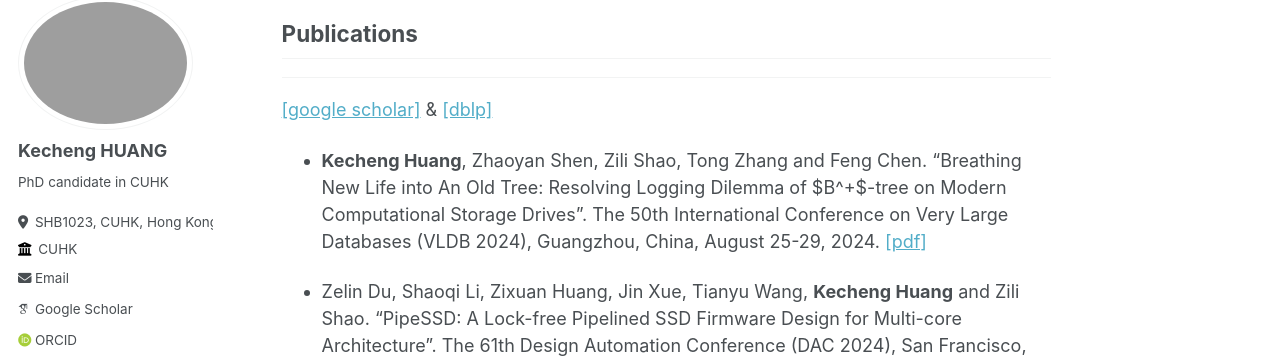
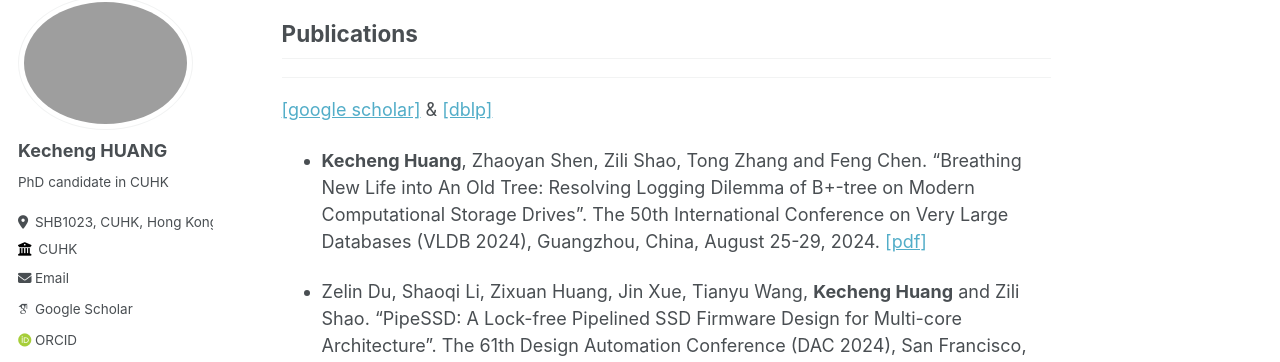
Before and after one commit to ericaloha/ericaloha.github.io, a Jekyll site: the page built from _pages/about.md, in a window 1280 px wide and 900 px high, scrolled down 697 px. Shown: the part 110-472 px from the top of the window. Built offline with Jekyll 4.4.1, drawn with Linux system fonts in a browser that asks for light colours; some web fonts are replaced.

```diff
--- a/_pages/about.md
+++ b/_pages/about.md
@@ -35,7 +35,7 @@ I am Kecheng HUANG (黄克成), a third-year PhD candidate at the Chinese Univer
 
 [[google scholar]](https://scholar.google.com/citations?user=rPhW368AAAAJ&hl)  & [[dblp]](https://dblp.org/pid/295/7080.html)
 
-- **Kecheng Huang**, Zhaoyan Shen, Zili Shao, Tong Zhang and Feng Chen. "Breathing New Life into An Old Tree: Resolving Logging Dilemma of $B^+$-tree on Modern Computational Storage Drives". The 50th International Conference on Very Large Databases (VLDB 2024), Guangzhou, China, August 25-29, 2024. [[pdf]](https://www.vldb.org/pvldb/vol17/p134-huang.pdf)
+- **Kecheng Huang**, Zhaoyan Shen, Zili Shao, Tong Zhang and Feng Chen. "Breathing New Life into An Old Tree: Resolving Logging Dilemma of B+-tree on Modern Computational Storage Drives". The 50th International Conference on Very Large Databases (VLDB 2024), Guangzhou, China, August 25-29, 2024. [[pdf]](https://www.vldb.org/pvldb/vol17/p134-huang.pdf)
 
 - Zelin Du, Shaoqi Li, Zixuan Huang, Jin Xue, Tianyu Wang, **Kecheng Huang** and Zili Shao. "PipeSSD: A Lock-free Pipelined SSD Firmware Design for Multi-core Architecture". The 61th Design Automation Conference (DAC 2024), San Francisco, CA, USA, June 23-27, 2024.
 
```
